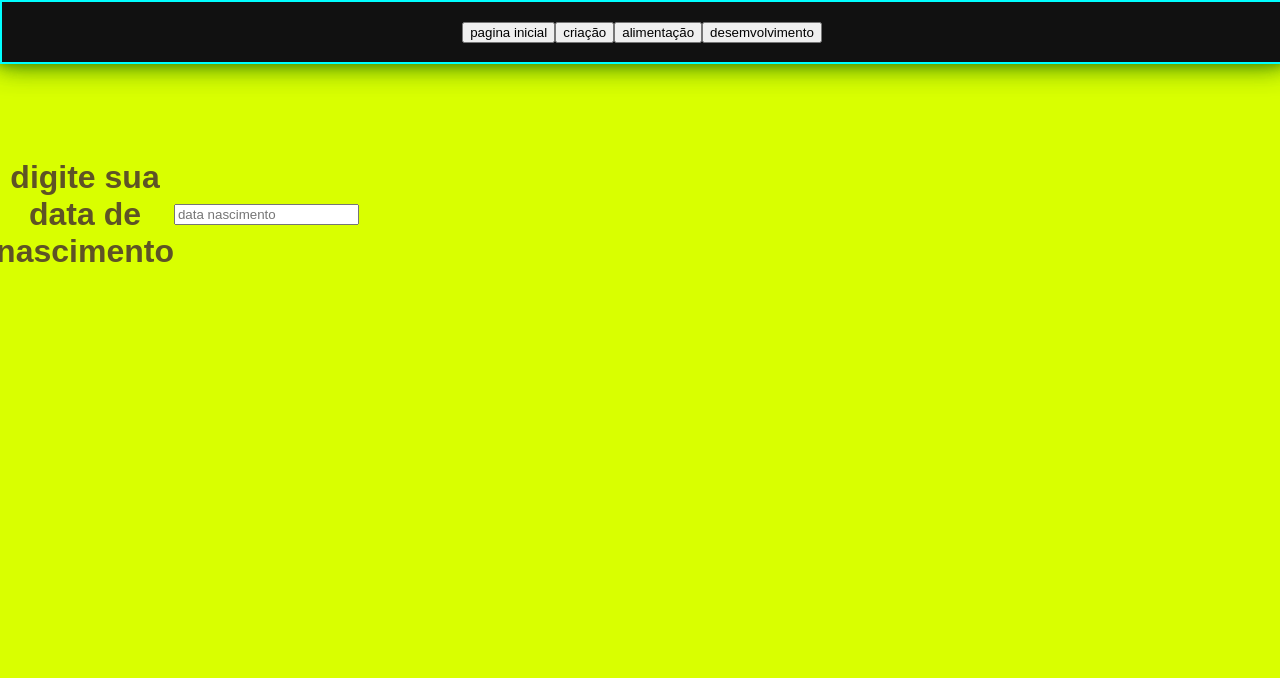
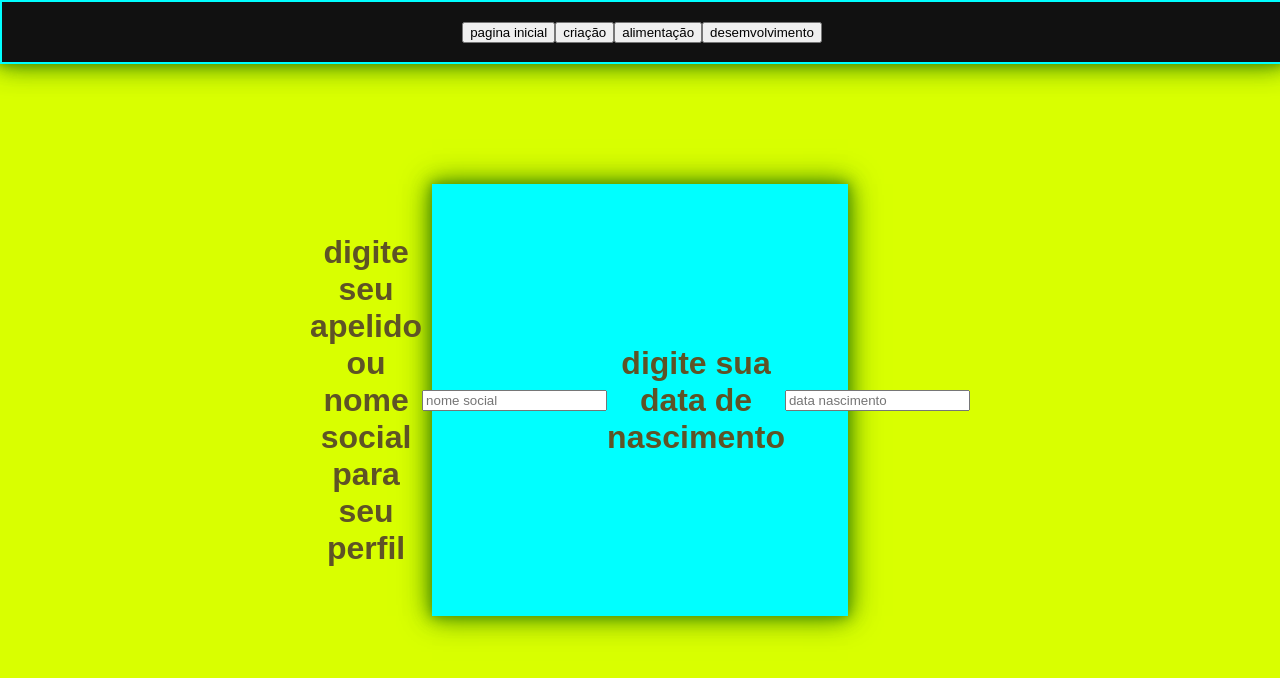
Before and after one commit to pabloazevedolima-ui/Dupla-P-e-K, a plain HTML site: page desemvolvimento.html in a window 1280 px wide. Drawn offline with Linux system fonts and the light colour scheme.

Commit message:
Add files via upload

```diff
--- a/style.css
+++ b/style.css
@@ -3,11 +3,17 @@ html, body {
     padding: 0; /*remove espaço por dentro do elemento*/
 
     width: 100%; /*largura*/
-    min-height: 100%; /*altura*/
-    nav-index: 1000; /*preposição padrão do site*/
+    min-height: 100vh; /*altura*/
+    z-index: 1000; /*preposição padrão do site*/
+
 
     background-color: rgb(217, 255, 0); /*cor do site*/
     color: rgb(94, 83, 38); /*cor dos textos*/
+
+    /*centraliza o texto*/
+    display: flex;
+    justify-content: center;
+    align-items: center;
 }
 
 #title{
@@ -57,16 +63,33 @@ html, body {
 }
 
 .container{
-  width: 30px;
-  padding: 14px;
-  height: 400px;
-  display: flex;
+  width: 30%; /*largura*/
+  padding: 14px; /*remove espaço por dentro do elemento*/
+  height: 400px; /*altura*/
+  display: flex; /*permite alinhar os elementos dentro*/
+
+  /*alinha tudo no centro */
   align-items: center;
   justify-content: center;
+
+  /*texto*/
   text-align: center;
   font-family: Arial;
-  background-color: 00ffff;
+
+
+  /*cor das bordas*/
+  background-color: #00ffff;
+
+  border: 2px solid #00ffff; /*cor da borda*/
+
+    box-shadow: 0 0 10px #4e9102c5,/* cor das bordas*/
+                0 0 20px #4e9102a2,
+                0 0 30px #4e9102;
+
+
 }
+
+
 .mencadastro{
   width: 45%;
   padding: 10px;
```
